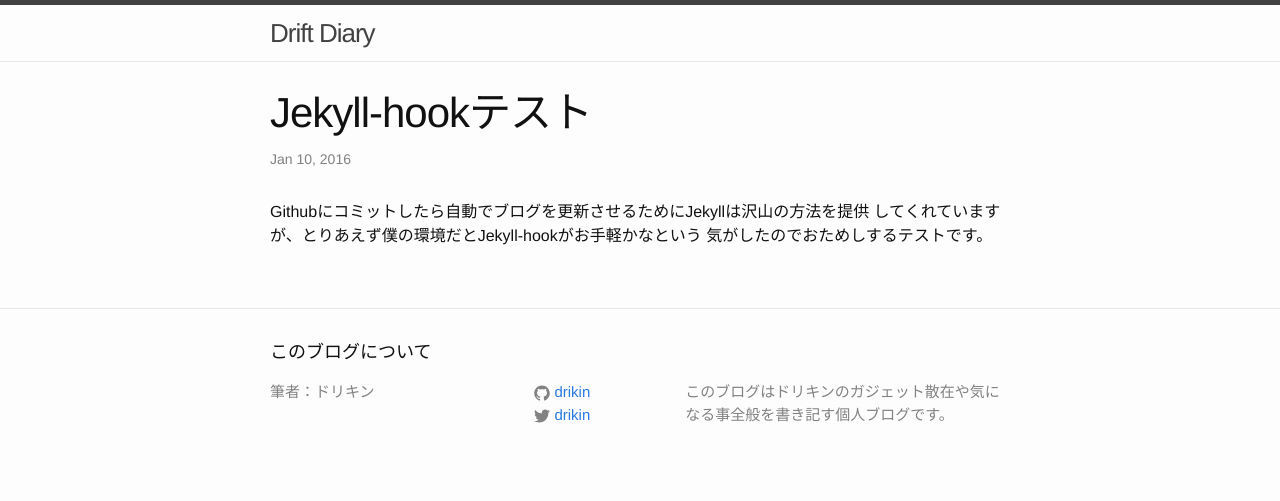
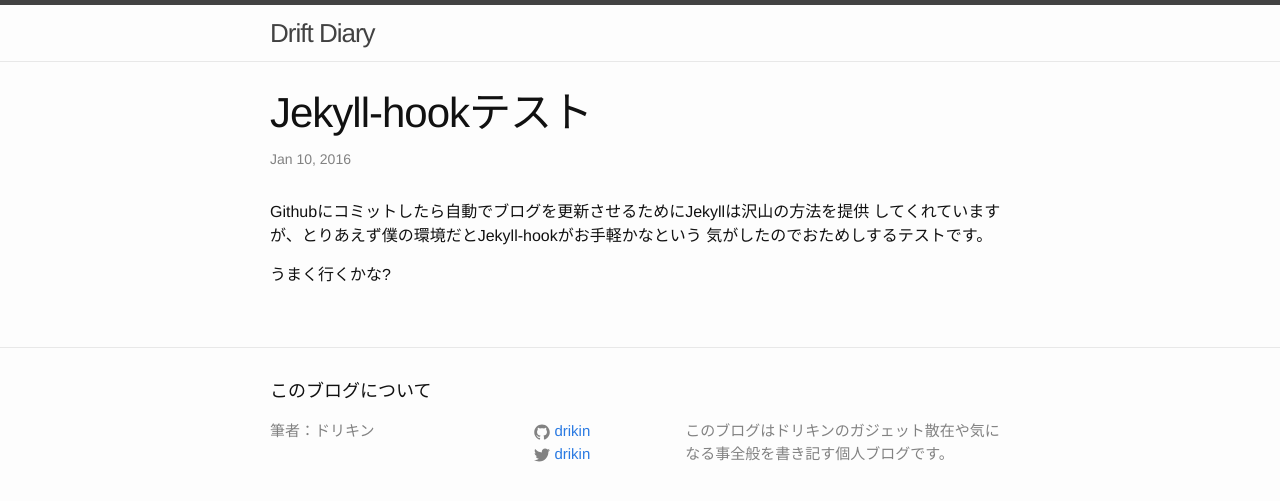
Before and after one commit to drikin/blog, a Jekyll site: the page built from _posts/2016-01-10-test2.md, in a window 1280 px wide. Shown: the top 501 px of the page. Built offline with Jekyll 4.4.1, drawn with Linux system fonts in a browser that asks for light colours; Markdown is read by kramdown in place of the engine named in the settings.

Commit message:
Update 2016-01-10-test2.md

```diff
--- a/_posts/2016-01-10-test2.md
+++ b/_posts/2016-01-10-test2.md
@@ -5,3 +5,5 @@ title: Jekyll-hookテスト
 Githubにコミットしたら自動でブログを更新させるためにJekyllは沢山の方法を提供
 してくれていますが、とりあえず僕の環境だとJekyll-hookがお手軽かなという
 気がしたのでおためしするテストです。
+
+うまく行くかな?
```
